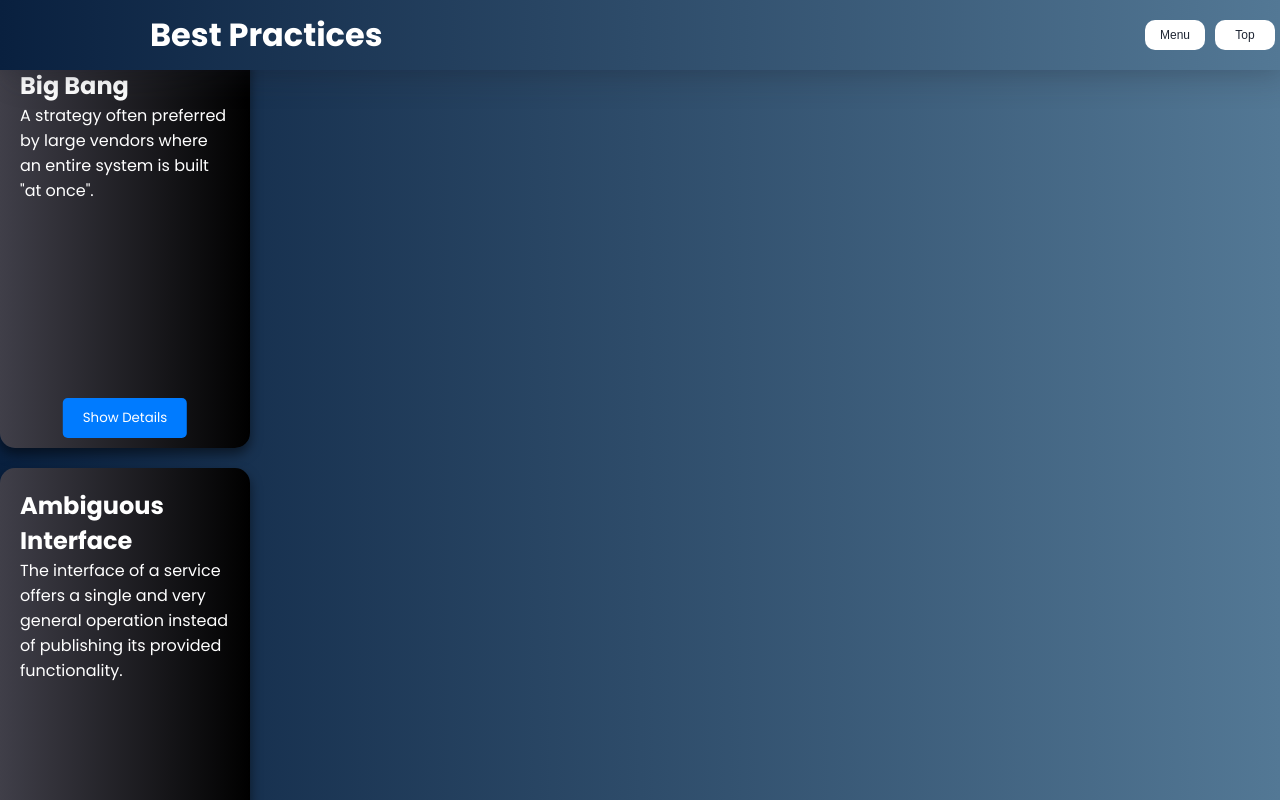
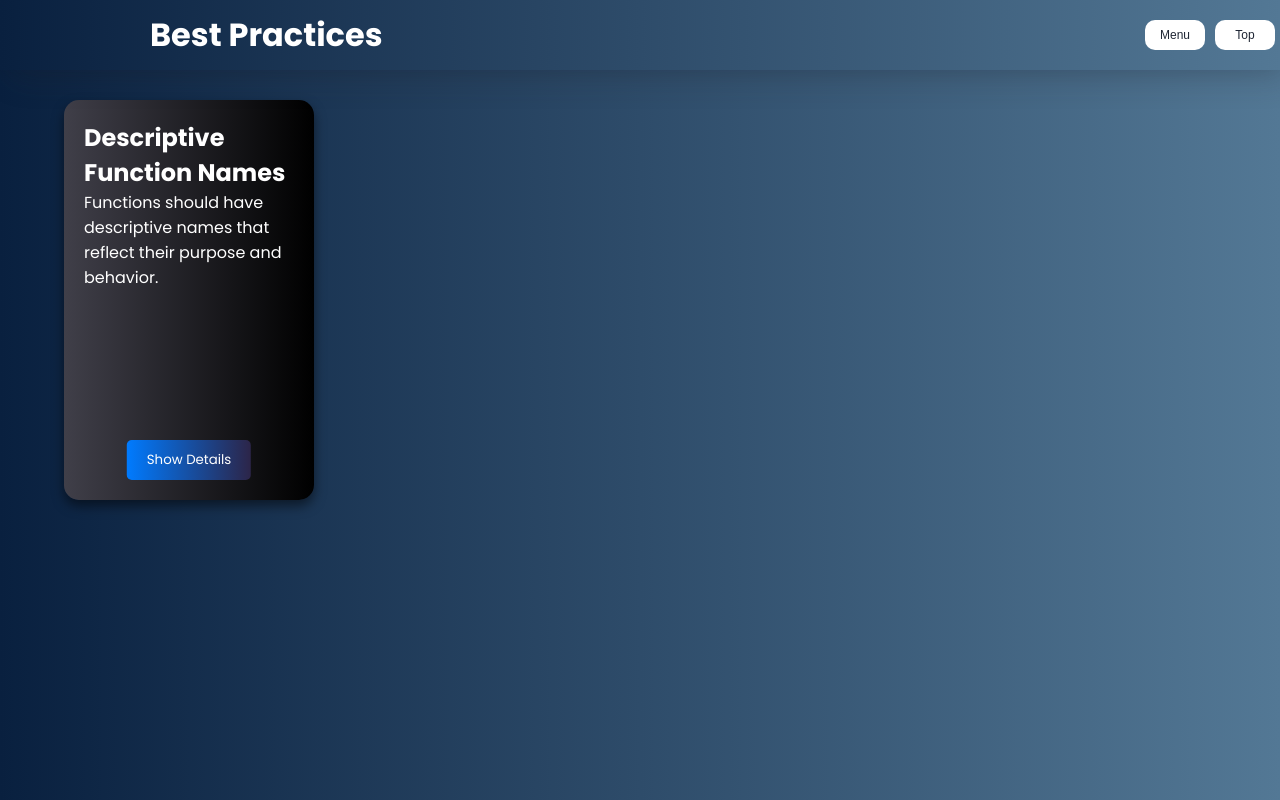
Before and after one commit to ennorondo/Knowledge-Base-4-ML, a React (Create React App) app: page /bestpractices in a window 1280 px wide. Shown: the top 800 px of the page. Built offline with nearby package versions, Linux system fonts and the light colour scheme.

Commit message:
finished tool page

```diff
--- a/src/components/Indexcard.css
+++ b/src/components/Indexcard.css
@@ -13,11 +13,11 @@
 
 .show-details-btn {
   position: absolute;
-  bottom: 10px;
+  bottom: 20px;
   left: 50%;
   transform: translateX(-50%);
-  background-color: #007bff; /* Match your design */
-  color: #fff; /* Match your design */
+  background: linear-gradient(to right, #007bff, #2c2549);
+  color: #fff;
   padding: 10px 20px;
   border: none;
   border-radius: 5px;
--- /dev/null
+++ b/src/components/IndexcardData/bestpractices/descriptive_functionname.json
@@ -0,0 +1,61 @@
+{
+  "bestPractices": [
+    {
+      "name": "Descriptive Function Names",
+      "description": "Functions should have descriptive names that reflect their purpose and behavior.",
+      "context": "Common practice in clean code development.",
+      "benefits": "Improved code readability and maintainability.",
+      "example": "A function named 'calculateTotalPrice' that calculates the total price of items in a shopping cart.",
+      "tags": [
+        "coding",
+        "naming",
+        "readability"
+      ],
+      "relatedItems": [
+        {
+          "relation": "relates",
+          "name": "Meaningful Variable Names"
+        },
+        {
+          "relation": "relates",
+          "name": "Code Comments"
+        }
+      ]
+    },
+    {
+      "name": "Modular Code Structure",
+      "description": "Code should be organized into modules or classes with well-defined responsibilities.",
+      "context": "Common practice in software engineering.",
+      "benefits": "Enhanced code maintainability, reusability, and testability.",
+      "example": "A web application structured into separate modules for user authentication, database access, and user interface components.",
+      "tags": [
+        "architecture",
+        "modularity",
+        "design"
+      ],
+      "relatedItems": [
+        {
+          "relation": "relates",
+          "name": "Single Responsibility Principle"
+        },
+        {
+          "relation": "relates",
+          "name": "Separation of Concerns"
+        }
+      ]
+    },
+    {
+      "name": "Version Control",
+      "description": "Use a version control system (e.g., Git) to track changes in your codebase.",
+      "context": "Standard practice in software development.",
+      "benefits": "Facilitates collaboration, code history tracking, and code backup.",
+      "example": "A software project managed using Git for version control.",
+      "tags": [
+        "source control",
+        "collaboration",
+        "workflow"
+      ],
+      "relatedItems": []
+    }
+  ]
+}
--- a/src/components/features/AntipatternsButton.js
+++ b/src/components/features/AntipatternsButton.js
@@ -1,39 +1,13 @@
-import React, { useState } from 'react';
+import React from 'react';
+import { Link } from 'react-router-dom';
 
 export default function AntipatternsButton() {
-  const [isMenuOpen, setIsMenuOpen] = useState(false);
-
-  const toggleMenu = () => {
-    setIsMenuOpen(!isMenuOpen);
-  };
-
-  const closeMenu = () => {
-    setIsMenuOpen(false);
-  };
 
   return (
     <div className="menu-container">
-      <button className="tool-button" onClick={toggleMenu}>
-        Antipatterns
+      <button className="tool-button" >
+        <Link to="/antipatterns" className="btn-link">Antipatterns</Link>
       </button>
-      {isMenuOpen && (
-        <div className="menu" onBlur={closeMenu}>
-          <ul>
-            <li>
-              <a href="/">Antipattern 1</a>
-            </li>
-            <li>
-              <a href="/page1">Antipattern 2</a>
-            </li>
-            <li>
-              <a href="/page2">Antipattern 3</a>
-            </li>
-            <li>
-              <a href="/page3">Antipattern 4</a>
-            </li>
-          </ul>
-        </div>
-      )}
     </div>
   );
 }
--- a/src/components/features/BestPracticesButton.js
+++ b/src/components/features/BestPracticesButton.js
@@ -1,39 +1,13 @@
-import React, { useState } from 'react';
+import React from 'react';
+import { Link } from 'react-router-dom';
 
 export default function BestPracticesButton() {
-  const [isMenuOpen, setIsMenuOpen] = useState(false);
-
-  const toggleMenu = () => {
-    setIsMenuOpen(!isMenuOpen);
-  };
-
-  const closeMenu = () => {
-    setIsMenuOpen(false);
-  };
 
   return (
     <div className="menu-container">
-      <button className="tool-button" onClick={toggleMenu}>
-        Best Practices
+      <button className="tool-button">
+        <Link to="/bestpractices" className="btn-link">Best Practices</Link>
       </button>
-      {isMenuOpen && (
-        <div className="menu" onBlur={closeMenu}>
-          <ul>
-            <li>
-              <a href="/">Best Practice 1</a>
-            </li>
-            <li>
-              <a href="/page1">Best Practice 2</a>
-            </li>
-            <li>
-              <a href="/page2">Best Practice 3</a>
-            </li>
-            <li>
-              <a href="/page3">Best Practice 4</a>
-            </li>
-          </ul>
-        </div>
-      )}
     </div>
   );
 }
--- a/src/components/features/MenuButton.css
+++ b/src/components/features/MenuButton.css
@@ -55,3 +55,8 @@
   text-decoration: none;
   color: rgb(31, 38, 52);
 }
+
+.btn-link{
+  text-decoration: none;
+  color: rgb(31, 38, 52);
+}
--- a/src/components/features/ToolButton.js
+++ b/src/components/features/ToolButton.js
@@ -1,39 +1,13 @@
-import React, { useState } from 'react';
+import React from 'react';
+import { Link } from 'react-router-dom';
 
 export default function ToolButton() {
-  const [isMenuOpen, setIsMenuOpen] = useState(false);
-
-  const toggleMenu = () => {
-    setIsMenuOpen(!isMenuOpen);
-  };
-
-  const closeMenu = () => {
-    setIsMenuOpen(false);
-  };
 
   return (
     <div className="menu-container">
-      <button className="tool-button" onClick={toggleMenu}>
-        Tools
+      <button className="tool-button">
+      <Link to="/tools" className="btn-link">Tools</Link>
       </button>
-      {isMenuOpen && (
-        <div className="menu" onBlur={closeMenu}>
-          <ul>
-            <li>
-              <a href="/">Tool 1</a>
-            </li>
-            <li>
-              <a href="/page1">Tool 2</a>
-            </li>
-            <li>
-              <a href="/page2">Tool 3</a>
-            </li>
-            <li>
-              <a href="/page3">Tool 4</a>
-            </li>
-          </ul>
-        </div>
-      )}
     </div>
   );
 }
--- /dev/null
+++ b/src/components/features/ToolPageButton.css
@@ -0,0 +1,36 @@
+.toolpage-btn {
+  height: 150px;
+  width: 200px;
+  font-family: 'Montserrat', sans-serif;
+  color: white;
+  font-weight: 300;
+  font-size: 18px;
+  background: linear-gradient(to right, #403f49, #000000);
+  box-shadow: rgb(31, 38, 52) 20px 20px 60px, rgb(31, 38, 52) -20px -20px 60px;
+  border: none;
+  border-radius: 20px;
+  cursor: pointer;
+  margin: 20px;
+
+  transition: opacity 0.25s;
+}
+
+.toolpage-btn-container {
+  margin-top: 30px;
+  width: 90%;
+  margin-left: 5%;
+  display: flex;
+  align-items: center;
+  justify-content: space-between;
+
+}
+
+.tool-btn-link{
+  text-decoration: none;
+  color: white;
+}
+
+.tool-header{
+  margin-top: 100px;
+  margin-left: 5%;
+}
--- /dev/null
+++ b/src/components/features/ToolPageButton.js
@@ -0,0 +1,12 @@
+import React from 'react'
+import { Link } from 'react-router-dom';
+
+export default function ToolPageButton({name, path}) {
+  return (
+  <div>
+    <button className='toolpage-btn'>
+      <Link to={path} className="tool-btn-link">{name}</Link>
+    </button>
+  </div>
+)
+}
--- a/src/components/pages/Antipatterns.css
+++ b/src/components/pages/Antipatterns.css
@@ -4,6 +4,7 @@
   width: 90%;
   height: 100%;
   display: flex;
+  align-items: baseline;
   flex-wrap: wrap;
   justify-content: space-between;
   margin-bottom: 50px;
--- a/src/components/pages/BestPractices.css
+++ b/src/components/pages/BestPractices.css
@@ -1,9 +1,12 @@
-.indexcards-container{
+.indexcard-container {
+  margin-top: 100px;
+  margin-left: 5%;
   width: 90%;
-  height: 10000px;
-
+  height: 100%;
+  display: flex;
+  flex-wrap: wrap;
+  justify-content: space-between;
+  margin-bottom: 50px;
+  min-height: 400px;
+  flex-direction: row;
 }
-
-body {
-  height: 12000px;
-}
--- a/src/components/pages/BestPractices.js
+++ b/src/components/pages/BestPractices.js
@@ -1,28 +1,58 @@
 import React from 'react';
 import IndexCard from '../Indexcard';
-import bigbang from '../IndexcardData/antipatterns/big_bang.json'
-import ambiguousinterface from '../IndexcardData/antipatterns/ambiguous_interface.json'
 
-//CSS
-import '../Navbar.css'
+// Import all json files
+import ambiguous_interface from '../IndexcardData/bestpractices/descriptive_functionname.json';
+
+// CSS
+import '../Navbar.css';
+import './Antipatterns.css';
 
 import Navbar from '../Navbar';
 
 export default function BestPracticesPage() {
 
+  // Create a function to generate IndexCards for the json files
+  const generateIndexCard = (data) => (
+    <IndexCard
+      name={data.bestPractices[0].name}
+      description={data.bestPractices[0].description}
+      context={data.bestPractices[0].context}
+      benefits={data.bestPractices[0].benefits}
+      example={data.bestPractices[0].example}
+      tags={data.bestPractices[0].tags}
+      relatedItems={data.bestPractices[0].relatedItems}
+    />
+
+  );
+
+
+  const groupIndexCards = (cards) => {
+    const groupedCards = [];
+    for (let i = 0; i < cards.length; i += 3) {
+      groupedCards.push(cards.slice(i, i + 3));
+    }
+    return groupedCards;
+  };
+
+  const allIndexCardData = [
+    ambiguous_interface,
+
+  ];
+
+  const groupedIndexCards = groupIndexCards(allIndexCardData);
+
   return (
     <div>
       <Navbar name="Best Practices" />
-      <div className="sample-page">
-        <h1>Sample Page</h1>
-        <IndexCard
-          name={bigbang.antiPatterns[0].name}
-          description={bigbang.antiPatterns[0].description}
-        />
-        <IndexCard
-          name={ambiguousinterface.antiPatterns[0].name}
-          description={ambiguousinterface.antiPatterns[0].description}
-        />
+      <div className="indexcard-container">
+        {groupedIndexCards.map((group, index) => (
+          <div key={index} className="indexcard-row">
+            {group.map((data, i) => (
+              <div key={i}>{generateIndexCard(data)}</div>
+            ))}
+          </div>
+        ))}
       </div>
     </div>
   );
--- a/src/components/pages/Tools.js
+++ b/src/components/pages/Tools.js
@@ -4,11 +4,32 @@ import React from 'react';
 import '../Navbar.css'
 
 import Navbar from '../Navbar';
+import ToolPageButton from '../features/ToolPageButton';
+import '../features/ToolPageButton.css'
 
 export default function ToolPage() {
   return (
     <div>
-      <Navbar name="Tools"/>
+      <Navbar name="Tools" />
+      <div>
+        <div>
+          <h1 className='tool-header'>Jupyter Notebooks</h1>
+        </div>
+        <div className='toolpage-btn-container'>
+          <ToolPageButton name="Jupyter Notebooks (Best Practices)" path={"/bestpractices"} />
+          <p>Jupyter Notebooks is a versatile and interactive open-source tool widely used in data science,
+            research, and education. It provides a user-friendly environment for creating and sharing documents
+            that blend live code, visualizations, explanatory text, and more. With support for multiple programming
+            languages, including Python, R, and Julia, Jupyter Notebooks empowers users to explore data, conduct experiments,
+            and collaborate seamlessly. Its interactive nature enables real-time data manipulation and visualization, making
+            it a go-to choice for data analysts, scientists, and educators to showcase their work and foster collaborative
+            data-driven insights. Whether you're a beginner or an experienced data professional, Jupyter Notebooks is an
+            indispensable tool for streamlining your computational workflows.
+          </p>
+          <ToolPageButton name="Jupyter Notebooks (Antipatterns)" path={"/antipatterns"} />
+        </div>
+      </div>
+
     </div>
   );
 }
```
Also changed, not shown: src/components/icons/Jupyter_logo.svg.png (added).
